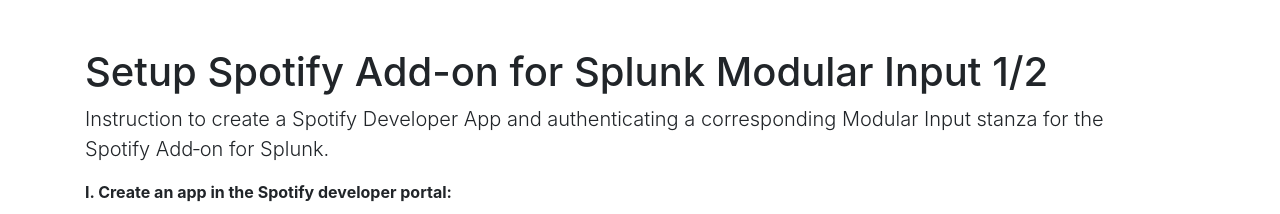
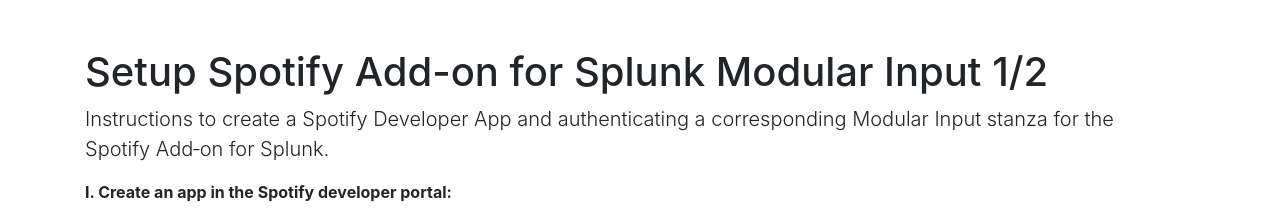
Before and after one commit to st4ple/splunk-spotify-auth-helper, a plain HTML site: page index.html in a window 1280 px wide. Shown: the top 214 px of the page. Drawn offline with nearby package versions, Linux system fonts and the light colour scheme.

Commit message:
Update index.html

```diff
--- a/index.html
+++ b/index.html
@@ -26,7 +26,7 @@
     <main role="main" class="flex-shrink-0">
     <div class="container" id='p1'>
       <h1  class="mt-5">Setup Spotify Add-on for Splunk Modular Input 1/2</h1>
-      <p class="lead">Instruction to create a Spotify Developer App and authenticating a corresponding Modular Input stanza for the Spotify&nbsp;Add‑on&nbsp;for&nbsp;Splunk.</p>
+      <p class="lead">Instructions to create a Spotify Developer App and authenticating a corresponding Modular Input stanza for the Spotify&nbsp;Add‑on&nbsp;for&nbsp;Splunk.</p>
       <p><strong>I. Create an app in the Spotify developer portal:</strong></p>
       <ol>
         <li>Go to your <a href="https://developer.spotify.com/dashboard/applications">Spotify Developer Dashboard</a>. Log in if necessary.</li>
@@ -69,7 +69,7 @@
 
     <div class="container" id='p2'>
       <h1  class="mt-5">Setup Spotify Add-on for Splunk Modular Input 2/2</h1>
-      <p class="lead">Instruction to creating a Spotify Developer App and authenticating a corresponding Modular Input stanza for the Spotify&nbsp;Add‑on&nbsp;for&nbsp;Splunk.</p>
+      <p class="lead">Instructions to create a Spotify Developer App and authenticating a corresponding Modular Input stanza for the Spotify&nbsp;Add‑on&nbsp;for&nbsp;Splunk.</p>
       <p><strong>V. Create a Modular Input stanza for the Spotify add-on for Splunk in your Splunk environment:</strong></p>
       <ol>
         <li>On your Splunk Web GUI, click on <mark>Settings</mark> -> <mark>Data Inputs</mark> and select <mark>Spotify</mark> from the list of Local Inputs.</li>
```
